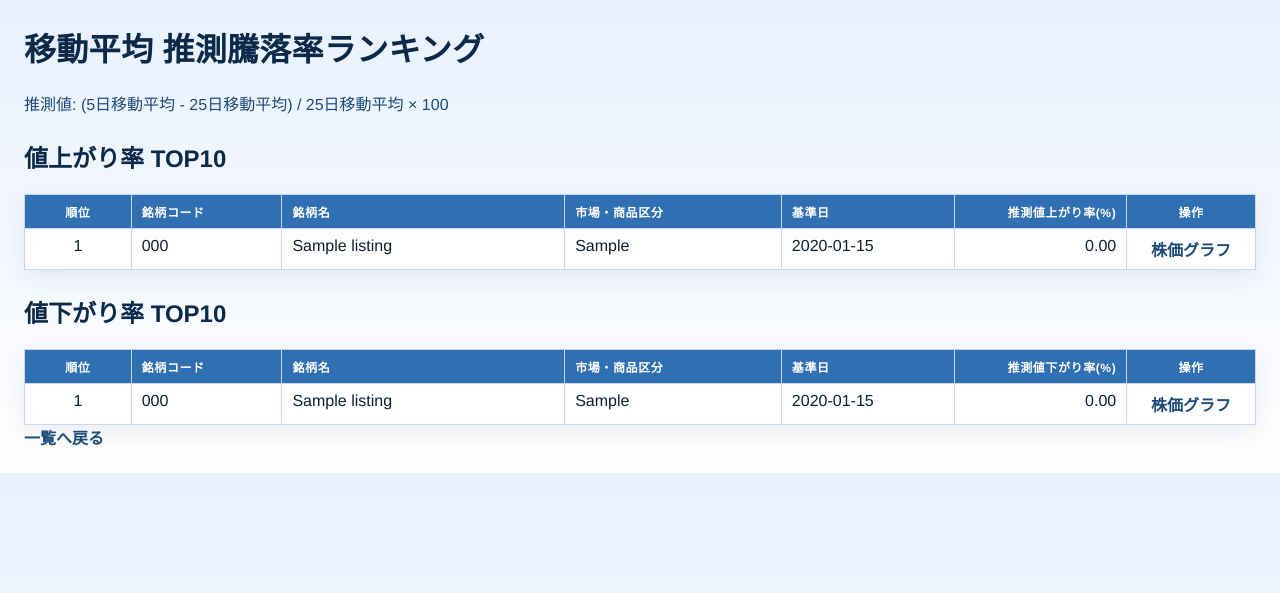
After one commit to nori-tama/tradesystem-rpi, a Django app: page /rankings/ma-estimate/ in a window 1280 px wide. The commit adds this page. Shown: the top 593 px of the page. Run offline with Django 4.2, Linux system fonts and the light colour scheme; tables that the repository leaves empty hold one stand-in row (values such as "Sample post").

Commit message:
移動平均推測騰落率ランキング機能を追加し、関連するテンプレートとスタイルシートを作成。URLルーティングを更新。

```diff
--- a/django/tradesystem_web/css/base.css
+++ b/django/tradesystem_web/css/base.css
@@ -28,33 +28,6 @@ table {
     background: #ffffff;
     border: 1px solid var(--border);
     box-shadow: 0 8px 24px rgba(15, 46, 84, 0.08);
-}
-
-th:nth-child(1),
-td:nth-child(1) {
-    width: 10%;
-}
-
-th:nth-child(2),
-td:nth-child(2) {
-    width: 40%;
-}
-
-th:nth-child(3),
-td:nth-child(3) {
-    width: 20%;
-}
-
-th:nth-child(4),
-td:nth-child(4) {
-    width: 20%;
-}
-
-th:nth-child(5),
-td:nth-child(5) {
-    width: 10%;
-    text-align: center;
-    white-space: nowrap;
 }
 
 th,
--- /dev/null
+++ b/django/tradesystem_web/css/ma_estimate_rankings.css
@@ -0,0 +1,43 @@
+th:nth-child(1),
+td:nth-child(1) {
+    width: 8%;
+    text-align: center;
+}
+
+th:nth-child(2),
+td:nth-child(2) {
+    width: 12%;
+}
+
+th:nth-child(3),
+td:nth-child(3) {
+    width: 24%;
+}
+
+th:nth-child(4),
+td:nth-child(4) {
+    width: 18%;
+}
+
+th:nth-child(5),
+td:nth-child(5) {
+    width: 14%;
+}
+
+th:nth-child(6),
+td:nth-child(6) {
+    width: 14%;
+    text-align: right;
+}
+
+th:nth-child(7),
+td:nth-child(7) {
+    width: 10%;
+    text-align: center;
+    white-space: nowrap;
+}
+
+h2 {
+    color: var(--blue-900);
+    margin-top: 24px;
+}
--- /dev/null
+++ b/django/tradesystem_web/templates/ma_estimate_rankings.html
@@ -0,0 +1,82 @@
+{% load static %}
+<!DOCTYPE html>
+<html lang="ja">
+<head>
+    <meta charset="utf-8">
+    <title>移動平均 推測騰落率ランキング</title>
+    <link rel="stylesheet" href="{% static 'base.css' %}?v=20260214-3">
+    <link rel="stylesheet" href="{% static 'ma_estimate_rankings.css' %}?v=20260214-1">
+</head>
+<body>
+    <h1>移動平均 推測騰落率ランキング</h1>
+    <div class="meta">推測値: (5日移動平均 - 25日移動平均) / 25日移動平均 × 100</div>
+
+    <h2>値上がり率 TOP10</h2>
+    <table>
+        <thead>
+            <tr>
+                <th>順位</th>
+                <th>銘柄コード</th>
+                <th>銘柄名</th>
+                <th>市場・商品区分</th>
+                <th>基準日</th>
+                <th>推測値上がり率(%)</th>
+                <th>操作</th>
+            </tr>
+        </thead>
+        <tbody>
+            {% for item in rise_top10 %}
+            <tr>
+                <td>{{ forloop.counter }}</td>
+                <td>{{ item.code }}</td>
+                <td>{{ item.name }}</td>
+                <td>{{ item.market }}</td>
+                <td>{{ item.trade_date|date:"Y-m-d" }}</td>
+                <td>{{ item.estimate_rate|floatformat:2 }}</td>
+                <td><a class="action-link" href="{% url 'stock_price_chart' item.code %}">株価グラフ</a></td>
+            </tr>
+            {% empty %}
+            <tr>
+                <td colspan="7">データがありません。</td>
+            </tr>
+            {% endfor %}
+        </tbody>
+    </table>
+
+    <h2>値下がり率 TOP10</h2>
+    <table>
+        <thead>
+            <tr>
+                <th>順位</th>
+                <th>銘柄コード</th>
+                <th>銘柄名</th>
+                <th>市場・商品区分</th>
+                <th>基準日</th>
+                <th>推測値下がり率(%)</th>
+                <th>操作</th>
+            </tr>
+        </thead>
+        <tbody>
+            {% for item in fall_top10 %}
+            <tr>
+                <td>{{ forloop.counter }}</td>
+                <td>{{ item.code }}</td>
+                <td>{{ item.name }}</td>
+                <td>{{ item.market }}</td>
+                <td>{{ item.trade_date|date:"Y-m-d" }}</td>
+                <td>{{ item.estimate_rate|floatformat:2 }}</td>
+                <td><a class="action-link" href="{% url 'stock_price_chart' item.code %}">株価グラフ</a></td>
+            </tr>
+            {% empty %}
+            <tr>
+                <td colspan="7">データがありません。</td>
+            </tr>
+            {% endfor %}
+        </tbody>
+    </table>
+
+    <div class="pagination">
+        <a class="button" href="{% url 'tse_listings_list' %}">一覧へ戻る</a>
+    </div>
+</body>
+</html>
--- a/django/tradesystem_web/templates/tse_listings_list.html
+++ b/django/tradesystem_web/templates/tse_listings_list.html
@@ -4,10 +4,14 @@
 <head>
     <meta charset="utf-8">
     <title>東証上場銘柄一覧</title>
-    <link rel="stylesheet" href="{% static 'base.css' %}?v=20260213-1">
+    <link rel="stylesheet" href="{% static 'base.css' %}?v=20260214-3">
+    <link rel="stylesheet" href="{% static 'tse_listings_list.css' %}?v=20260214-1">
 </head>
 <body>
     <h1>東証上場銘柄一覧</h1>
+    <div class="pagination">
+        <a class="button" href="{% url 'ma_estimate_rankings' %}">移動平均 推測騰落率ランキング</a>
+    </div>
     <form method="get" class="filters">
         <label for="market">市場・商品区分</label>
         <select id="market" name="market">
--- a/django/tradesystem_web/urls.py
+++ b/django/tradesystem_web/urls.py
@@ -23,4 +23,5 @@ urlpatterns = [
     path('admin/', admin.site.urls),
     path('tse_listings/', views.tse_listings_list, name='tse_listings_list'),
     path('stocks/<str:code>/chart/', views.stock_price_chart, name='stock_price_chart'),
+    path('rankings/ma-estimate/', views.ma_estimate_rankings, name='ma_estimate_rankings'),
 ]
--- a/django/tradesystem_web/views.py
+++ b/django/tradesystem_web/views.py
@@ -231,3 +231,101 @@ def stock_price_chart(request, code):
             'missing_plot_day_labels': missing_plot_day_labels,
         },
     )
+
+
+def ma_estimate_rankings(request):
+    with connection.cursor() as cursor:
+        cursor.execute(
+            """
+            SELECT
+                m.code,
+                l.name,
+                l.market,
+                m.trade_date,
+                m.ma5,
+                m.ma25,
+                ((m.ma5 - m.ma25) / m.ma25) * 100 AS estimate_rate
+            FROM stock_prices_daily_ma m
+            INNER JOIN (
+                SELECT code, MAX(trade_date) AS latest_trade_date
+                FROM stock_prices_daily_ma
+                GROUP BY code
+            ) latest
+                ON latest.code = m.code
+               AND latest.latest_trade_date = m.trade_date
+            LEFT JOIN tse_listings l
+                ON l.code = m.code
+            WHERE m.ma5 IS NOT NULL
+              AND m.ma25 IS NOT NULL
+              AND m.ma25 <> 0
+            ORDER BY estimate_rate DESC
+            LIMIT 10
+            """
+        )
+        rise_rows = cursor.fetchall()
+
+        cursor.execute(
+            """
+            SELECT
+                m.code,
+                l.name,
+                l.market,
+                m.trade_date,
+                m.ma5,
+                m.ma25,
+                ((m.ma5 - m.ma25) / m.ma25) * 100 AS estimate_rate
+            FROM stock_prices_daily_ma m
+            INNER JOIN (
+                SELECT code, MAX(trade_date) AS latest_trade_date
+                FROM stock_prices_daily_ma
+                GROUP BY code
+            ) latest
+                ON latest.code = m.code
+               AND latest.latest_trade_date = m.trade_date
+            LEFT JOIN tse_listings l
+                ON l.code = m.code
+            WHERE m.ma5 IS NOT NULL
+              AND m.ma25 IS NOT NULL
+              AND m.ma25 <> 0
+            ORDER BY estimate_rate ASC
+            LIMIT 10
+            """
+        )
+        fall_rows = cursor.fetchall()
+
+    rise_top10 = []
+    for code, name, market, trade_date, ma5, ma25, estimate_rate in rise_rows:
+        rise_top10.append(
+            {
+                'code': code,
+                'name': name or '-',
+                'market': market or '-',
+                'trade_date': trade_date,
+                'ma5': float(ma5),
+                'ma25': float(ma25),
+                'estimate_rate': float(estimate_rate),
+            }
+        )
+
+    fall_top10 = []
+    for code, name, market, trade_date, ma5, ma25, estimate_rate in fall_rows:
+        fall_top10.append(
+            {
+                'code': code,
+                'name': name or '-',
+                'market': market or '-',
+                'trade_date': trade_date,
+                'ma5': float(ma5),
+                'ma25': float(ma25),
+                'estimate_rate': float(estimate_rate),
+            }
+        )
+
+    return render(
+        request,
+        'ma_estimate_rankings.html',
+        {
+            'rise_top10': rise_top10,
+            'fall_top10': fall_top10,
+        },
+    )
```
Also changed, not shown: django/tradesystem_web/css/tse_listings_list.css (added, +26 -0 lines).
